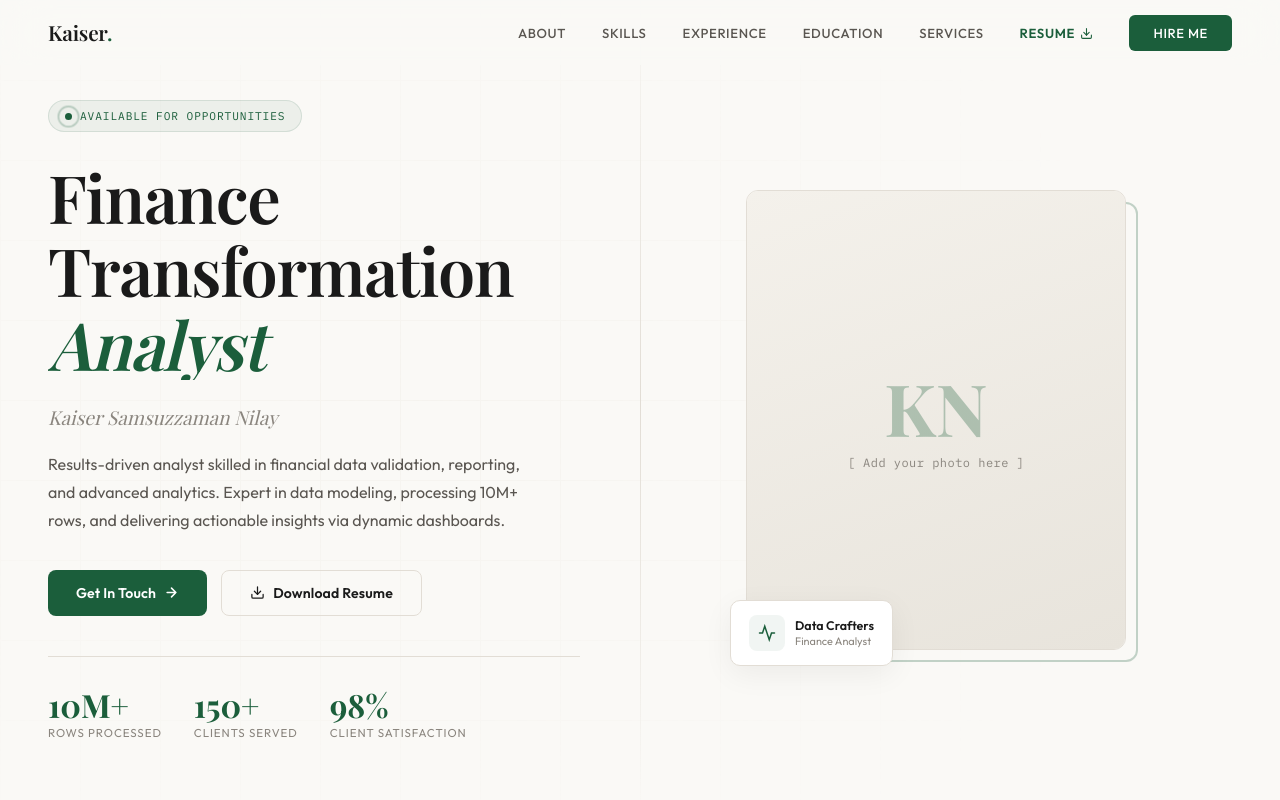
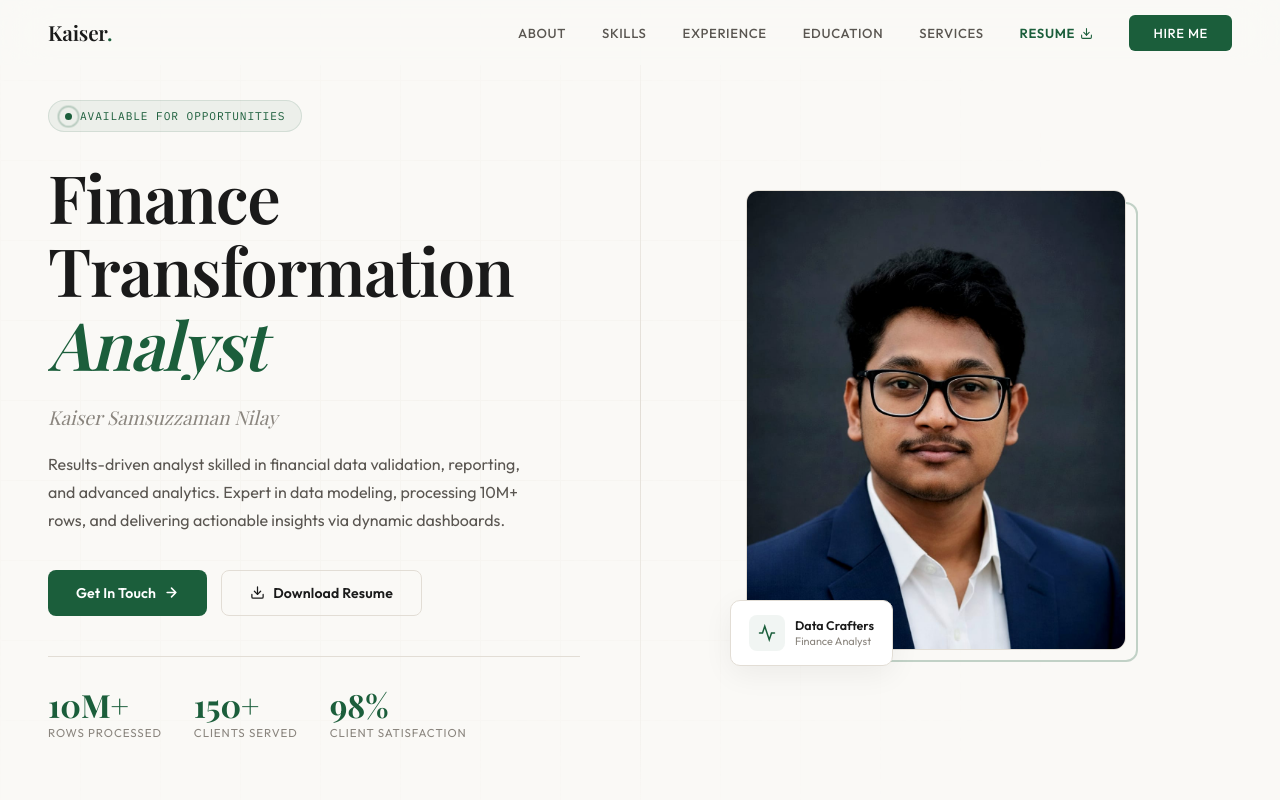
Before and after one commit to kaiserNiloy/portfilio, a plain HTML site: page index.html in a window 1280 px wide. Shown: the top 800 px of the page. Drawn offline with nearby package versions, Linux system fonts and the light colour scheme; a web font is replaced by a local one.

Commit message:
Add: image

```diff
--- a/index.html
+++ b/index.html
@@ -1642,10 +1642,11 @@
             <!-- ✏️ REPLACE THIS PLACEHOLDER WITH YOUR PHOTO:
              Delete the div.hero-img-placeholder below and add:
              <img src="your-photo.jpg" alt="Kaiser Samsuzzaman Nilay"> -->
-            <div class="hero-img-placeholder">
+              <img src="image.jpeg" alt="Kaiser Samsuzzaman Nilay">
+            <!-- <div class="hero-img-placeholder">
               <div class="initials">KN</div>
               <div class="upload-hint">[ Add your photo here ]</div>
-            </div>
+            </div> -->
           </div>
           <div class="hero-img-badge">
             <div class="hero-img-badge-icon">
```
